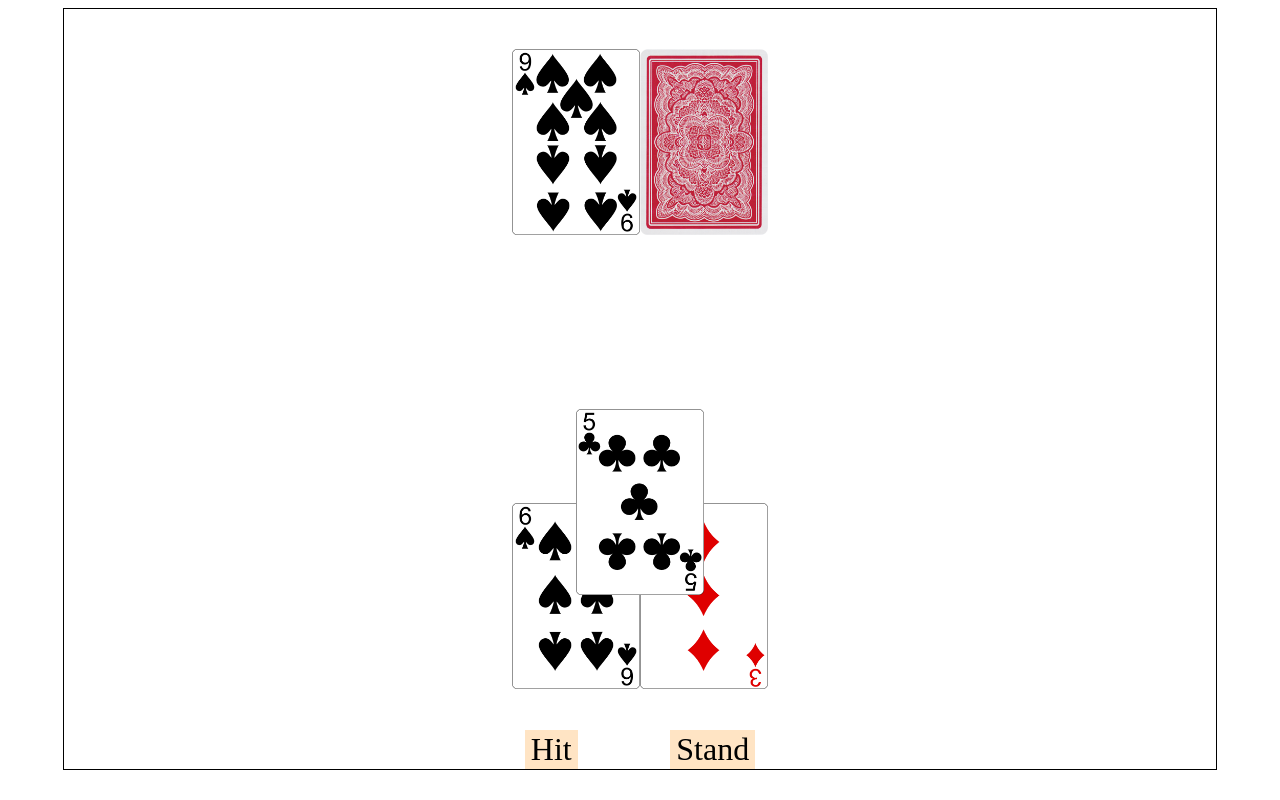
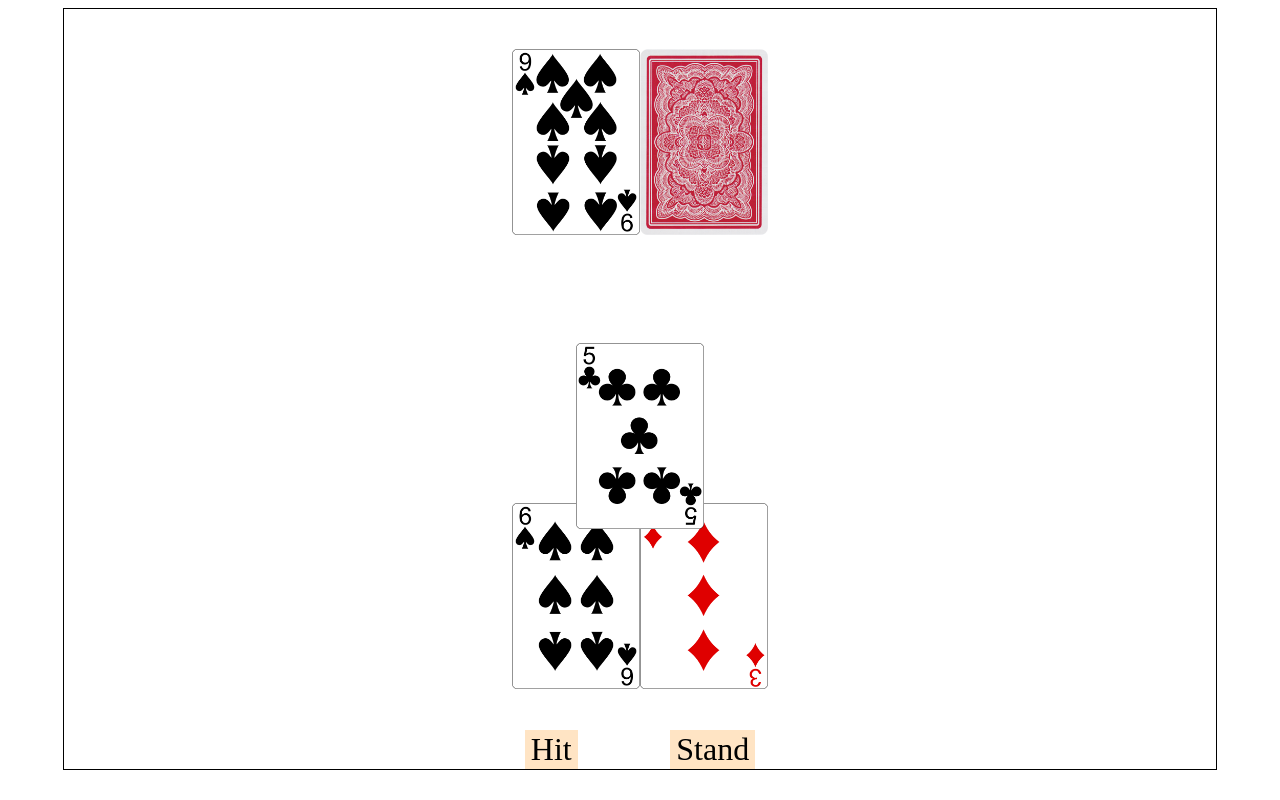
Before and after one commit to Nick-Petruccelli/Web-App-BlackJack, a plain HTML site: page index.html in a window 1280 px wide. Both pictures are taken after a click on the button "Hit". Drawn offline with Linux system fonts and the light colour scheme.

Commit message:
Hand Scoreing

```diff
--- a/css/style.css
+++ b/css/style.css
@@ -48,16 +48,22 @@ button:active{
     right: 40%;
 }
 
-#CardLay{
+#DealerCardLay{
+    position: absolute;
+    width: 90vw;
+    height: 14.52vw;
+    top: 25vh;
+    }
+
+#PlayerCardLay{
 position: absolute;
 width: 90vw;
 height: 14.52vw;
-top: 50vh;
+bottom: 30vh;
 }
 
 #Card{
     position: absolute;
     width: 10vw;
     height: 14.52vw;
-
 }
--- a/index.html
+++ b/index.html
@@ -10,9 +10,10 @@
     <div id="GameWindow">
         <div id="PlayerHand"></div>
         <div id="DealerHand"></div>
-        <div id="CardLay"></div>
+        <div id="DealerCardLay"></div>
+        <div id="PlayerCardLay"></div>
 
-        <button id="Hit" onclick="hit()">Hit</button>
+        <button id="Hit" onclick="game.hit()">Hit</button>
         <button id="Stand">Stand</button>
     </div>
 </body>
--- a/js/mainGame.js
+++ b/js/mainGame.js
@@ -59,6 +59,8 @@ class BlackJackGame{
         this.deck = deck;
         this.playerHandValue = 0;
         this.dealerHandValue = 0;
+        this.playerCards = [];
+        this.dealersCards = [];
         this.playerWins = 0;
         this.dealerWins = 0;
         this.dealersDownCard;
@@ -69,7 +71,8 @@ class BlackJackGame{
 
         for(let i = 0; i < 2; i++){
             let card = this.deck.draw();
-            this.playerHandValue += card.value;
+            this.playerCards.push(card);
+            game.scorePlayerHand();
             let div = document.createElement("div");
             let img = document.createElement("img");
             div.appendChild(img)
@@ -110,29 +113,30 @@ class BlackJackGame{
         div.style.height = "14.52vw";
         div.style.left = "50%";
     }
-}
 
-function createDeck(){
-    let deck = new Deck();
-    deck.instantiate();
-    deck.shuffle();
-    return deck;
-}
-
-function hit(){
-    let card = deck.draw();
-    let cardLay = document.getElementById("CardLay");
+    hit(){
+        let card = this.deck.draw();
+        this.scorePlayerHand();
+        this.playerCards.push(card);
+        game.scorePlayerHand();
+        let cardLay = document.getElementById("PlayerCardLay");
         let div = document.createElement("div");
         let img = document.createElement("img");
         div.appendChild(img)
         img.src = "images/cards/"+card.suit+card.value+".png";
         img.id = "Card";
         cardLay.appendChild(div);
-    orderCardLay();
+        game.orderPlayerCardLay();
     }
 
-function orderCardLay(){
-    let cardLay = document.getElementById("CardLay");
+    stand(){
+        while(this.dealerHandValue <= 17){
+
+        }
+    }
+
+    orderPlayerCardLay(){
+        let cardLay = document.getElementById("PlayerCardLay");
         let cardList = cardLay.children;
         for(let i = 0; i<cardList.length; i++){
             let card = cardList[i];
@@ -145,6 +149,48 @@ function orderCardLay(){
             _card.style.left = leftOffSet+"vw";
         }
     }
+
+    scorePlayerHand(){
+        this.playerHandValue = 0;
+        for(let i = 0; i<this.playerCards.length; i++){
+            let cardValue = this.playerCards[i].value;
+            if(cardValue == 1){
+                this.playerHandValue += 11;
+            }else if(cardValue > 10){
+                this.playerHandValue += 10
+            }
+            else{
+                this.playerHandValue += cardValue;
+            }
+        }
+        if(this.playerHandValue > 21){
+            for(let i = 0; i<this.playerCards.length; i++){
+                let cardValue = this.playerCards[i].value;
+                if(cardValue == 1){
+                    this.playerHandValue -= 10;
+                }
+                if(this.playerHandValue <= 21){
+                    break;
+                }
+            }
+            if(this.playerHandValue > 21){
+                console.log("You Bust");
+            }
+            if(this.playerHandValue == 21){
+                console.log("your at 21");
+            }
+        }
+    }
+}
+
+function createDeck(){
+    let deck = new Deck();
+    deck.instantiate();
+    deck.shuffle();
+    return deck;
+}
+
+
 let deck = createDeck();
 let game = new BlackJackGame(deck);
 game.startGame();
```
Lines whose indentation alone changed are shown as unchanged.
